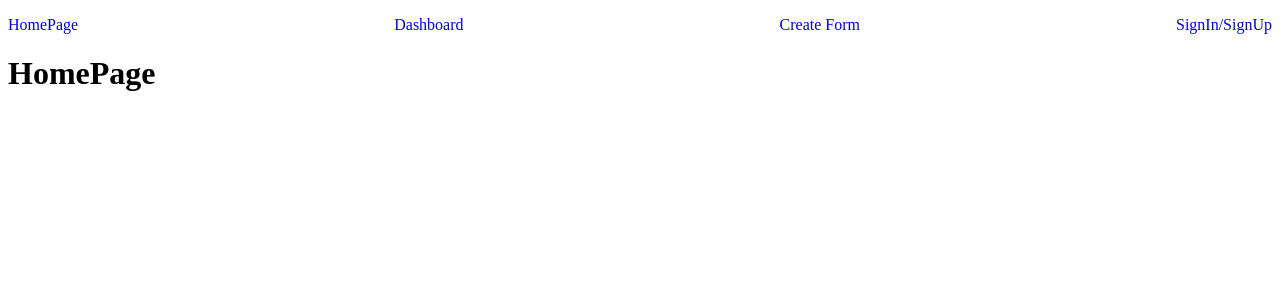
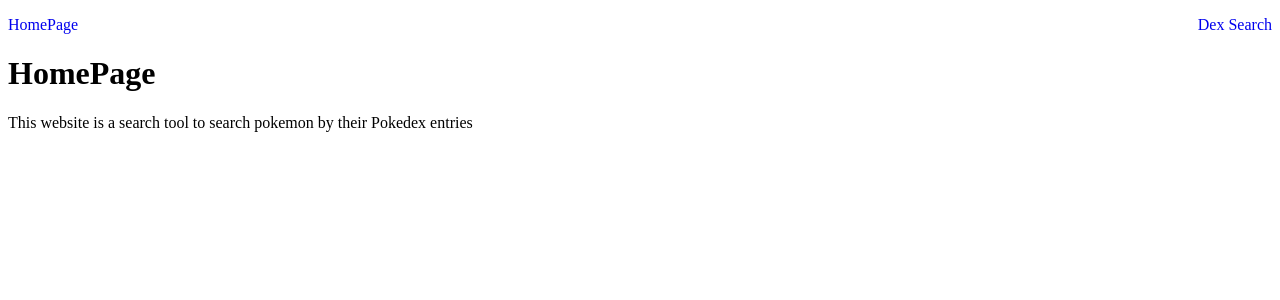
Before and after one commit to Jmsteele01/DexSearch, a React (Vite) app: page / in a window 1280 px wide. Shown: the top 300 px of the page. Built offline with nearby package versions, Linux system fonts and the light colour scheme.

Commit message:
Basic DexSearch Setup

```diff
--- a/src/App.jsx
+++ b/src/App.jsx
@@ -5,7 +5,7 @@ import { Routes, Route } from "react-router-dom";
 import Homepage from "./pages/Homepage";
 import AuthPage from "./pages/AuthPage";
 import CreateForm from "./pages/CreateForm";
-import Dashboard from "./pages/Dashboard";
+import Dashboard from "./pages/DexSearch";
 import ShowOnePage from "./pages/ShowOnePage";
 import NotFound from "./pages/NotFound";
 
--- a/src/components/Nav/Nav.jsx
+++ b/src/components/Nav/Nav.jsx
@@ -9,13 +9,7 @@ export default function Nav() {
           <Link to="/">HomePage</Link>
         </li>
         <li>
-          <Link to="/dashboard">Dashboard</Link>
-        </li>
-        <li>
-          <Link to="/create">Create Form</Link>
-        </li>
-        <li>
-          <Link to="/auth">SignIn/SignUp</Link>
+          <Link to="/dashboard">Dex Search</Link>
         </li>
       </ul>
     </nav>
--- a/src/pages/Dashboard.jsx
+++ /dev/null
@@ -1,3 +0,0 @@
-export default function Dashboard() {
-  return <h1>Dex Search</h1>;
-}
--- /dev/null
+++ b/src/pages/DexSearch.jsx
@@ -0,0 +1,14 @@
+import { useEffect, useState } from "react";
+
+function DexSearchPage() {
+  const [searchInput, searchOutput] = useState(null);
+  useEffect(() => {
+
+
+  })
+
+}
+
+export default function Dashboard() {
+  return <h1>Dex Search</h1>;
+}
--- a/src/pages/Homepage.jsx
+++ b/src/pages/Homepage.jsx
@@ -1,3 +1,8 @@
 export default function Homepage() {
-  return <h1>HomePage</h1>;
+  return (
+    <>
+  <h1>HomePage</h1>
+<p>This website is a search tool to search pokemon by their Pokedex entries</p>
+</>
+);
 }
```
